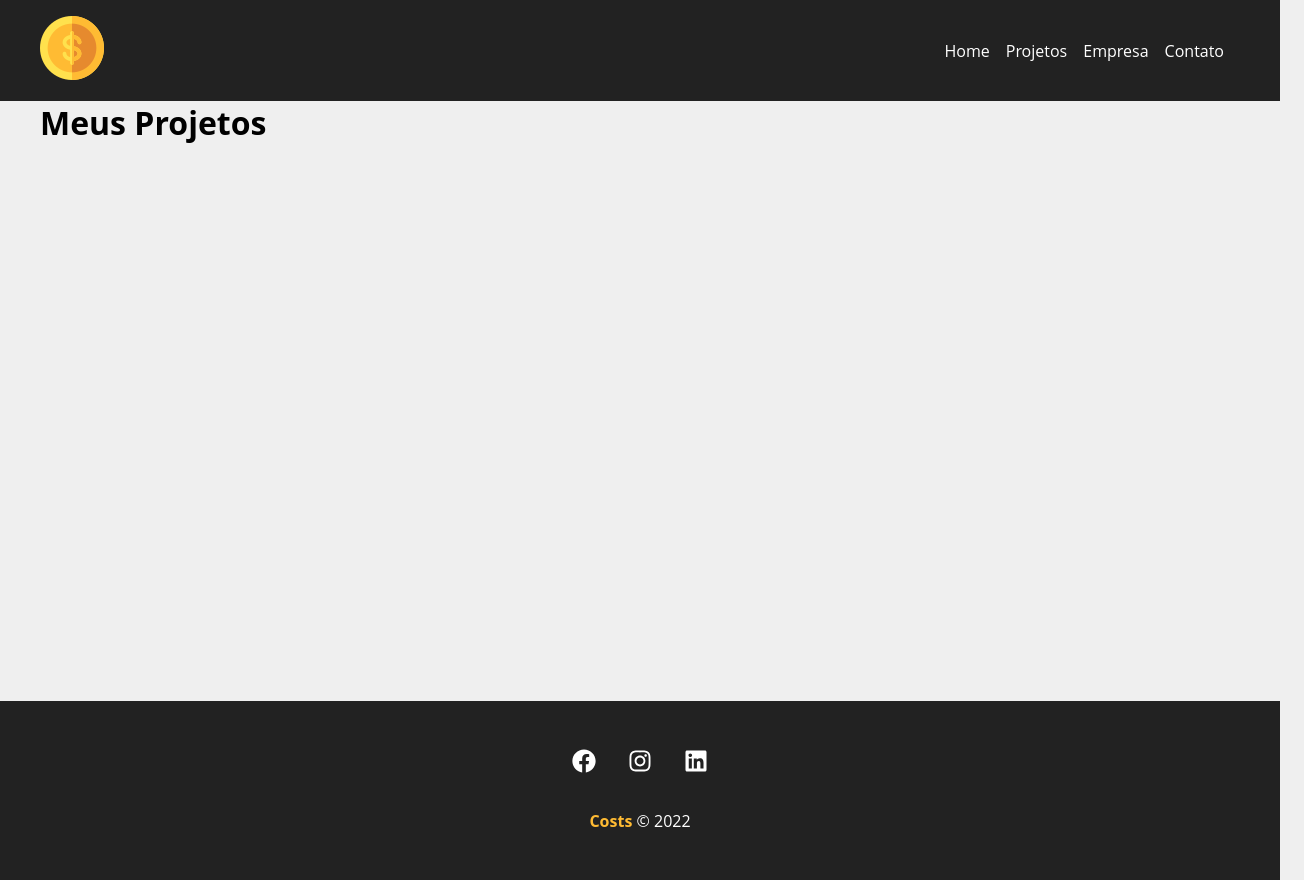
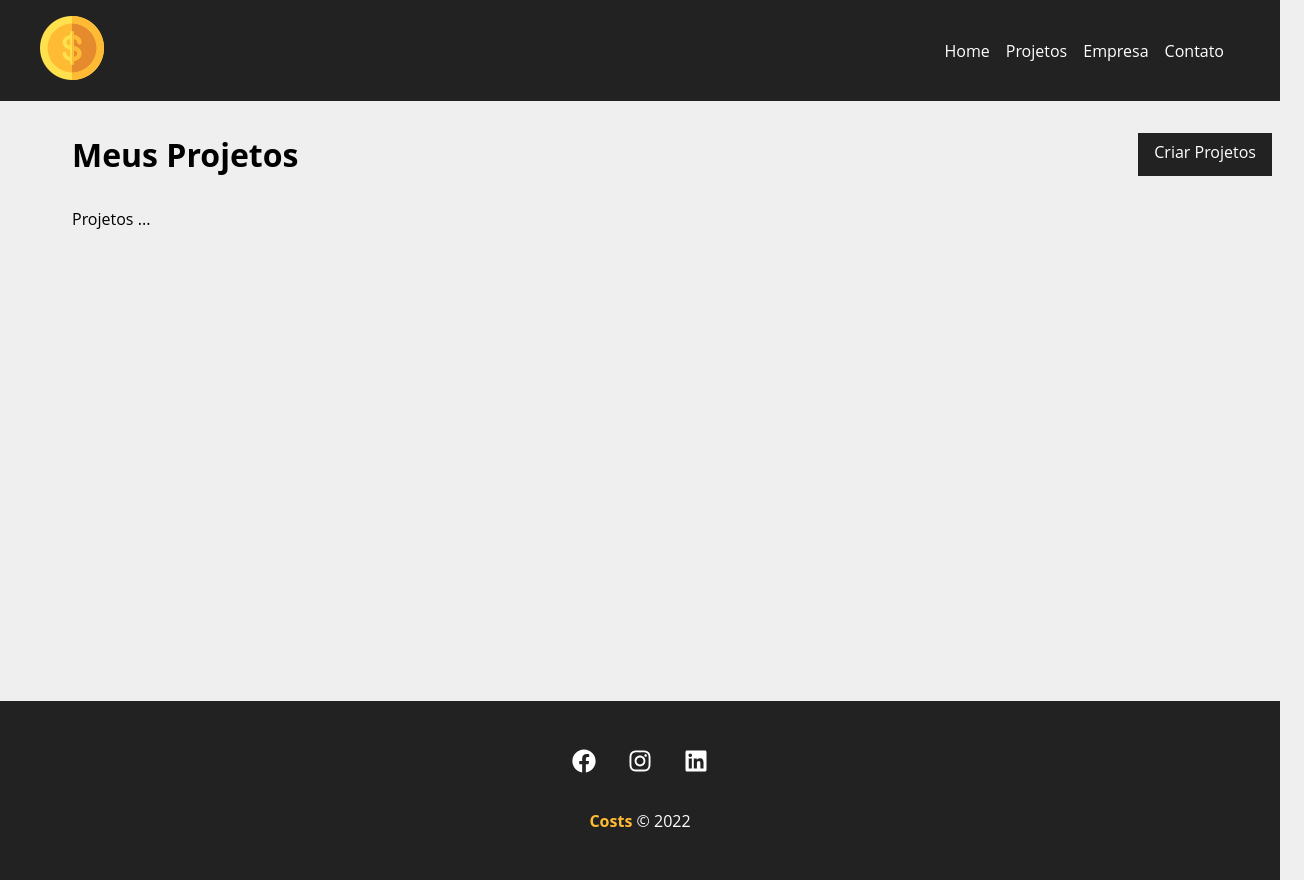
Before and after one commit to JuniorAlvesbr/project-manager, a React (Vite) app: page /projects in a window 1280 px wide. Shown: the whole page, 1304 px wide, since content can reach past the window. Built offline with nearby package versions, Linux system fonts and the light colour scheme.

Commit message:
set interval on mssage

```diff
--- a/src/Pages/Projects.jsx
+++ b/src/Pages/Projects.jsx
@@ -1,19 +1,20 @@
-import { useState } from 'react'
+import LinkButton from '../components/layout/LinkButton'
 import Message from '../components/layout/Message'
+import Container from '../components/layout/Container'
 
 import styles from './Projects.module.scss'
 
 export default function Projects() {
-    const [show, setShow] = useState(true)
-
-    setInterval(() => {
-        setShow(false)
-    }, 5000)
-
     return (
-        <div>
-            <h1>Meus Projetos</h1>
-            {show && <Message type="success" message="Projeto criado com sucesso" />}
+        <div className={styles.project_container}>
+            <div className={styles.title_container}>
+                <h1>Meus Projetos</h1>
+                <LinkButton to="/newproject">Criar Projetos</LinkButton>
+            </div>
+            <Message type="success" message="Projeto criado com sucesso" />
+            <Container cusromClass="start">
+                <p>Projetos ...</p>
+            </Container>
         </div>
     )
 }
--- a/src/Pages/Projects.module.scss
+++ b/src/Pages/Projects.module.scss
@@ -0,0 +1,9 @@
+.project_container {
+    padding: 2em;
+
+    &>.title_container {
+        display: flex;
+        justify-content: space-between;
+        margin-bottom: 2em;
+    }
+}
--- a/src/components/layout/Message.jsx
+++ b/src/components/layout/Message.jsx
@@ -1,9 +1,16 @@
+import { useState } from 'react'
 import styles from './Message.module.scss'
 
 export default function Message({ type, message }) {
+    const [show, setShow] = useState(true)
 
+    setInterval(() => {
+        setShow(false)
+    }, 5000)
 
     return (
-        <p className={`${styles.message} ${styles[type]}`}>{message}</p>
+        <>
+            {show && <p className={`${styles.message} ${styles[type]}`}>{message}</p>}
+        </>
     )
 }
```
